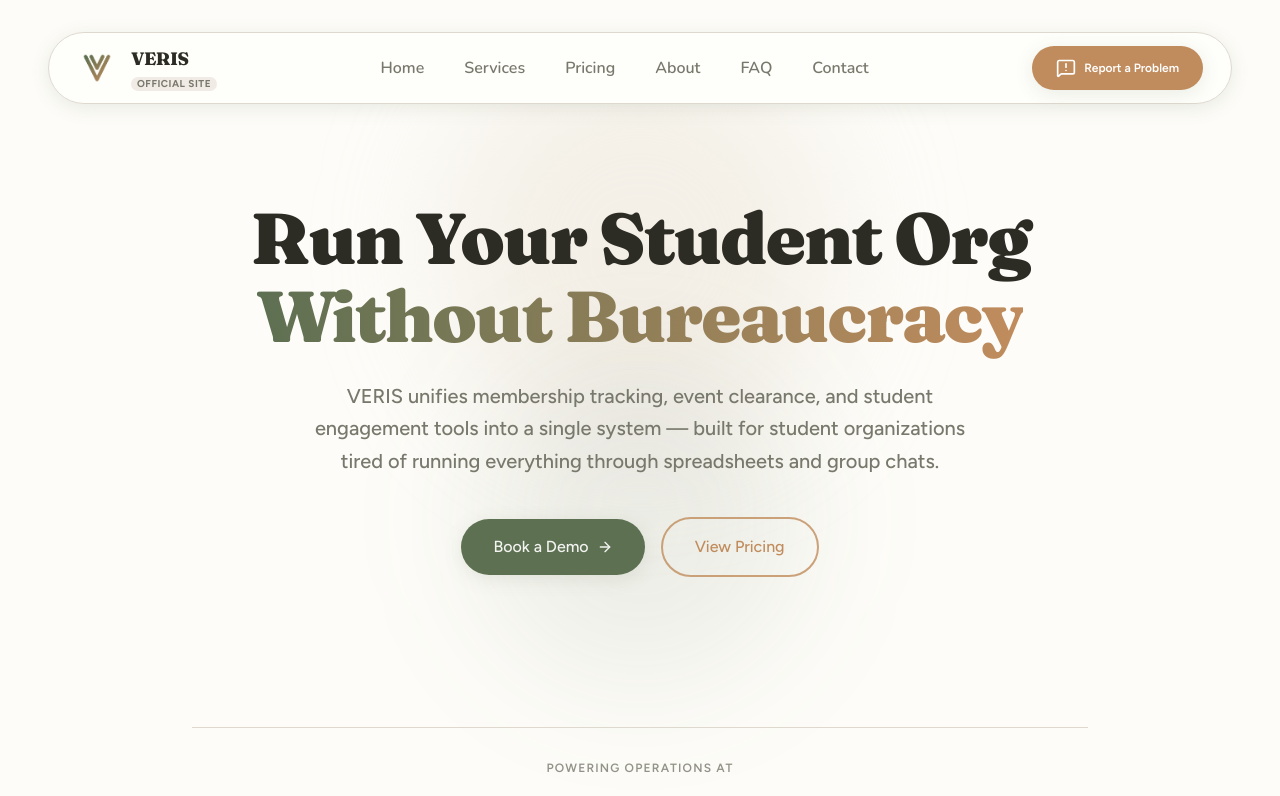
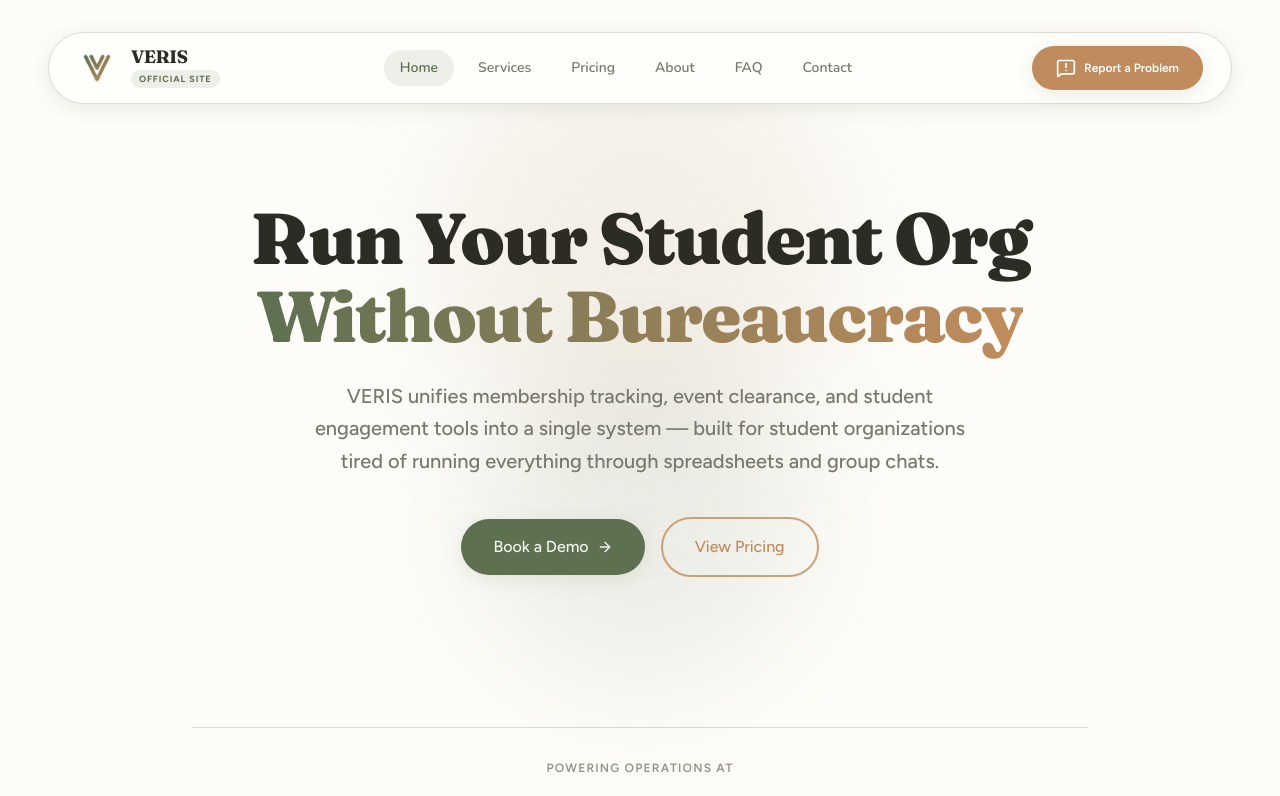
Before and after one commit to Atlas-VSU/veris-page, a Next.js app: page / in a window 1280 px wide. Shown: the top 796 px of the page. Built offline with nearby package versions, Linux system fonts and the light colour scheme.

Commit message:
refactor: add desktop nav active page pill and official site pill to mobile drawer

```diff
--- a/src/features/shared/components/Navbar.tsx
+++ b/src/features/shared/components/Navbar.tsx
@@ -78,27 +78,35 @@ export function Navbar() {
               V
             </AvatarFallback>
           </Avatar>
-          <div className="flex flex-col leading-none">
-            <span className="font-extrabold text-foreground tracking-tight text-lg font-serif">
+          <div className="flex flex-col ">
+            <span className="font-bold text-foreground tracking-tight text-lg font-serif leading-none">
               VERIS
             </span>
-            <span className="text-[10px] font-bold text-muted-foreground tracking-wider uppercase mt-1 bg-muted px-1.5 py-0.5 rounded-md">
+            <span className="mt-1 inline-flex w-fit items-center rounded-full bg-primary/10 px-2 py-0.5 text-[9px] font-bold uppercase tracking-widest text-primary">
               Official Site
             </span>
           </div>
         </Link>
 
        {/* Desktop Nav */}
-        <nav className="hidden lg:flex items-center gap-8 xl:gap-10 text-base font-semibold text-primary">
-          {navLinks.map((link) => (
+        <nav className="hidden lg:flex items-center gap-1 xl:gap-2 text-base font-semibold text-primary">
+          {navLinks.map((link) => {
+            const isActive = pathname === link.href;
+            return (
               <Link
                 key={link.href}
                 href={link.href}
-              className="relative py-1 text-muted-foreground font-sans hover:text-primary transition-colors duration-200 after:absolute after:bottom-0 after:left-0 after:h-0.5 after:w-full after:origin-center after:scale-x-0 after:bg-primary after:transition-transform after:duration-300 after:ease-out hover:after:scale-x-100"
+                className={cn(
+                  "relative px-4 py-2 rounded-full font-sans text-sm transition-all duration-200",
+                  isActive
+                    ? "bg-primary/10 text-primary font-semibold"
+                    : "text-muted-foreground hover:text-primary hover:bg-muted"
+                )}
               >
                 {link.name}
               </Link>
-          ))}
+            );
+          })}
         </nav>
 
         {/* Action Button: Guest Bug Report */}
@@ -124,17 +132,20 @@ export function Navbar() {
             <DrawerContent className="bg-card border-t border-border px-6 pb-8 pt-2 rounded-t-[2.5rem] shadow-float max-h-[85vh]">
               <div className="mx-auto w-12 h-1.5 rounded-full bg-muted-foreground/20 mb-5" />
               <div className="space-y-6">
-                <DrawerHeader className="text-left border-b border-border pb-4 p-0">
-                  <DrawerTitle className="flex items-center gap-3">
-                    <Avatar size="sm">
+                <DrawerHeader className="text-left border-b border-border pb-5 p-0">
+                  <DrawerTitle className="flex items-center gap-3.5">
+                    <Avatar className="w-10 h-10 shrink-0">
                       <AvatarImage src="/veris-icon.png" alt="VERIS logo" />
-                      <AvatarFallback className="bg-primary text-primary-foreground font-serif font-bold text-[10px]">
+                      <AvatarFallback className="bg-primary text-primary-foreground font-serif font-bold text-sm">
                         V
                       </AvatarFallback>
                     </Avatar>
-                    <div className="flex flex-col leading-none">
-                      <span className="font-bold text-foreground text-sm font-serif">
+                    <div className="flex flex-col gap-1.5">
+                      <span className="font-bold text-foreground text-base font-serif leading-none">
                         VERIS
+                      </span>
+                      <span className="text-[10px] font-bold text-muted-foreground tracking-wider uppercase bg-muted px-2 py-0.5 rounded-full w-fit leading-none">
+                        Official Site
                       </span>
                     </div>
                   </DrawerTitle>
```
Lines whose indentation alone changed are shown as unchanged.
